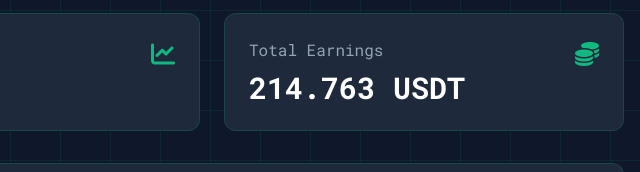
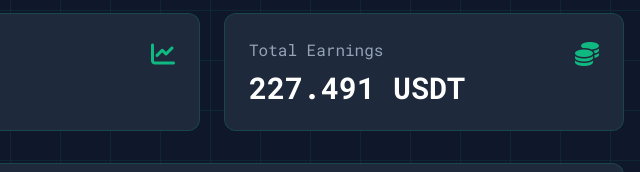
Before and after one commit to delgado878/yield-farm-online, a plain HTML site: page index.html in a window 1280 px wide. Shown: the part 540-712 px from the top of the page, 640-1280 px from the left. Drawn offline with nearby package versions, Linux system fonts and the light colour scheme.

Commit message:
Update index.html

```diff
--- a/index.html
+++ b/index.html
@@ -220,7 +220,7 @@
 
 
 
-                            <p class="text-3xl font-bold mt-2" id="earnings-display">214.763 USDT</p>
+                            <p class="text-3xl font-bold mt-2" id="earnings-display">227.491 USDT</p>
                         </div>
 
 
```
